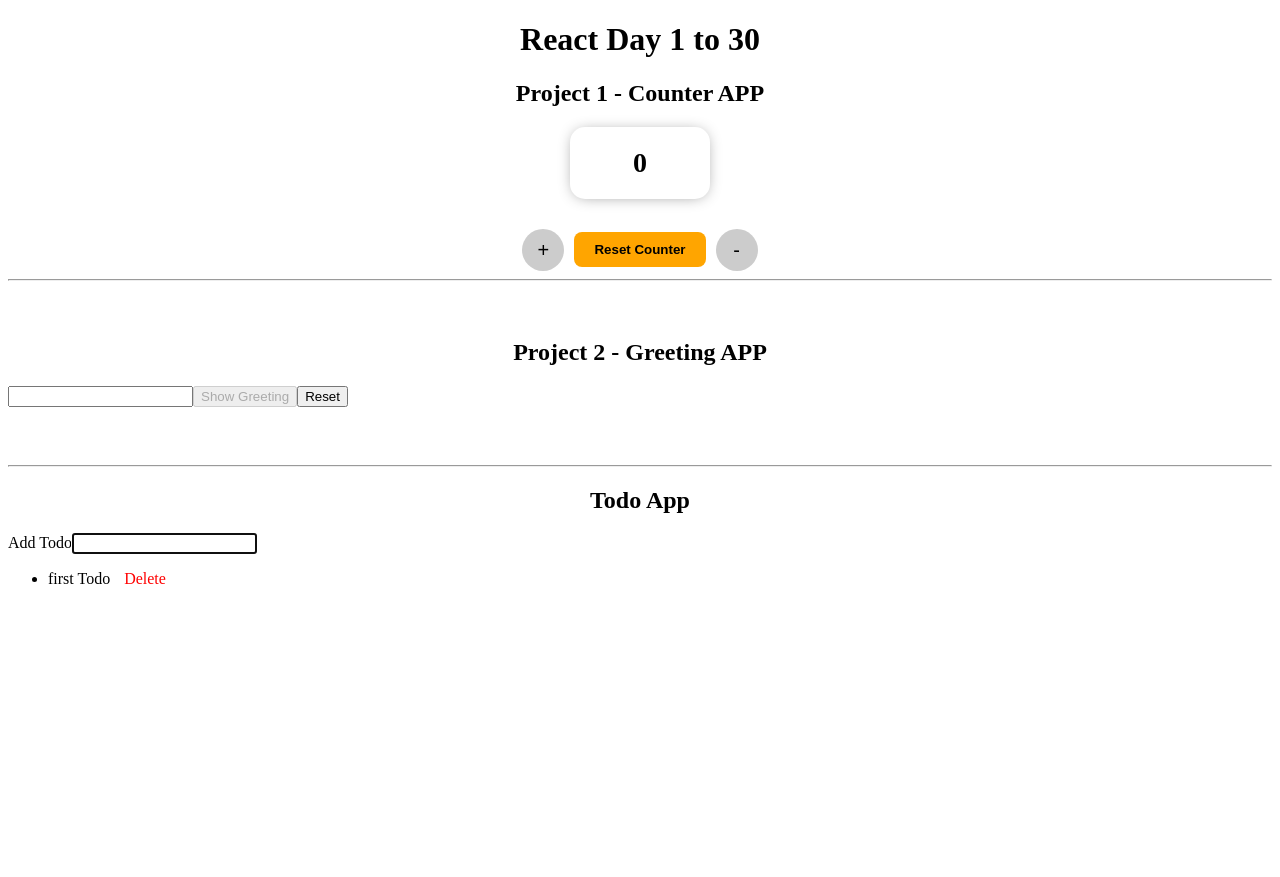
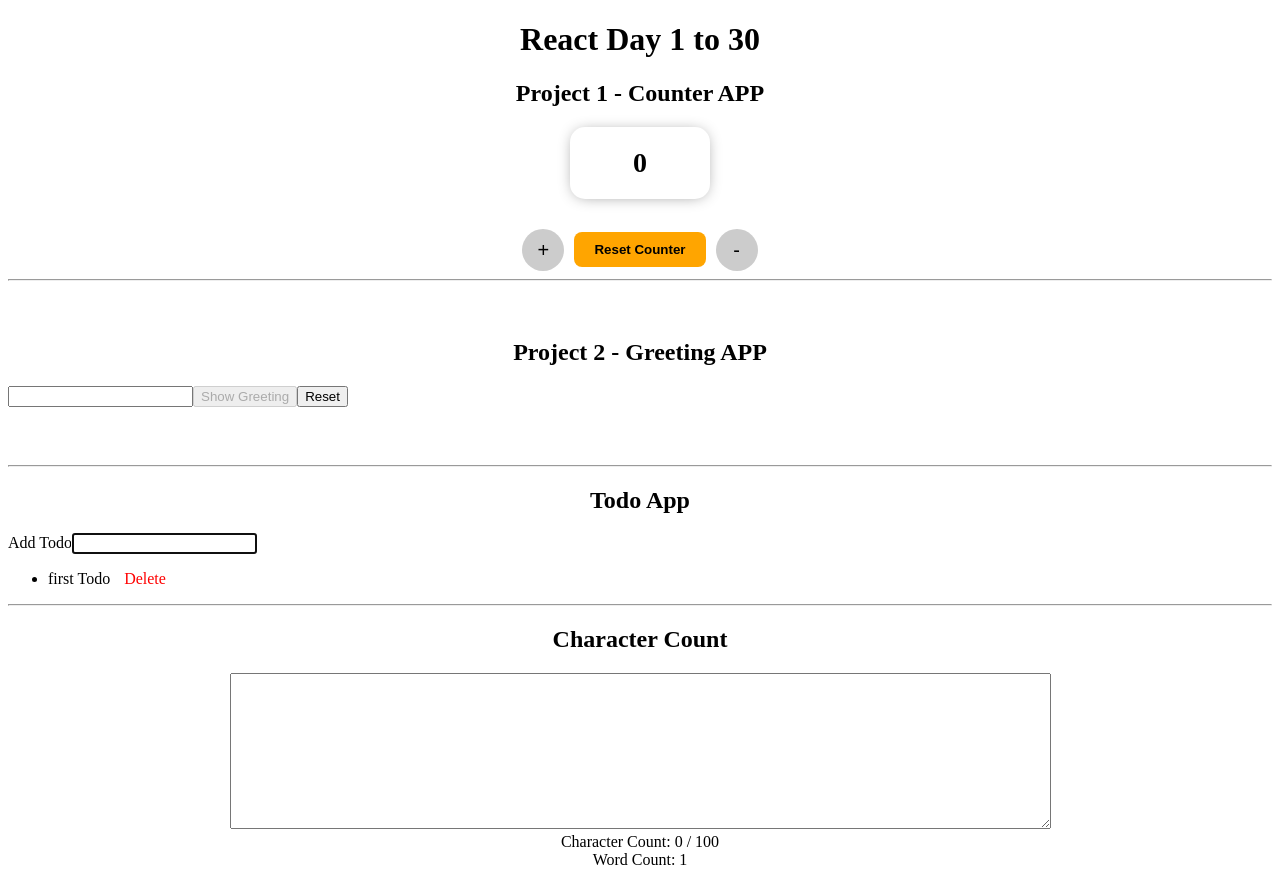
Before and after one commit to dhankhardeepak/React-Day-1-to-30, a React (Vite) app: page / in a window 1280 px wide. Before the commit the page ends 800 px from the top, so only its background shows below. Built offline with nearby package versions, Linux system fonts and the light colour scheme.

Commit message:
comitting character.js

```diff
--- a/src/App.jsx
+++ b/src/App.jsx
@@ -1,3 +1,4 @@
+import Character from "./components/Character"
 import Counter from "./components/Counter"
 import Greeting from "./components/Greeting"
 import Todo from "./components/Todo"
@@ -22,6 +23,11 @@ function App() {
         <h2 style={{textAlign:"center"}}>Todo App</h2>
         <Todo />
       </div>
+      <hr />
+      <div>
+        <h2 style={{textAlign:"center"}}>Character Count</h2>
+        <Character />
+      </div>
 
     </>
   )
--- /dev/null
+++ b/src/components/Character.jsx
@@ -0,0 +1,33 @@
+import React, { useState } from 'react'
+
+const Character = () => {
+  const [inputVal, setInputVal] = useState('');
+
+  const handleTextarea = (e) => {
+    setInputVal(() => {
+        return e.target.value
+    });
+  }
+
+
+  return (
+    <div style={{textAlign:"center"}}>
+      <textarea
+        cols={100}
+        rows={10}
+        onChange={
+            (e) => {
+                handleTextarea(e)
+            }
+        }
+        value={inputVal}
+        style={{color:inputVal.length >= 100 ? 'red' : 'black'}}
+        >
+      </textarea>
+      <span style={{display:'block', color:inputVal.length >= 100 ? 'red':'black'}}><span style={{color:"black"}}>Character Count: </span>{inputVal.length} / <span style={{color:"black"}}>100</span></span>
+      <span style={{display:'block'}}><span>Word Count: </span>{inputVal.split(' ').length}</span>
+    </div>
+  )
+}
+
+export default Character
```
Also changed, not shown: 1 other file (tests, documents, lock files or other folders).
